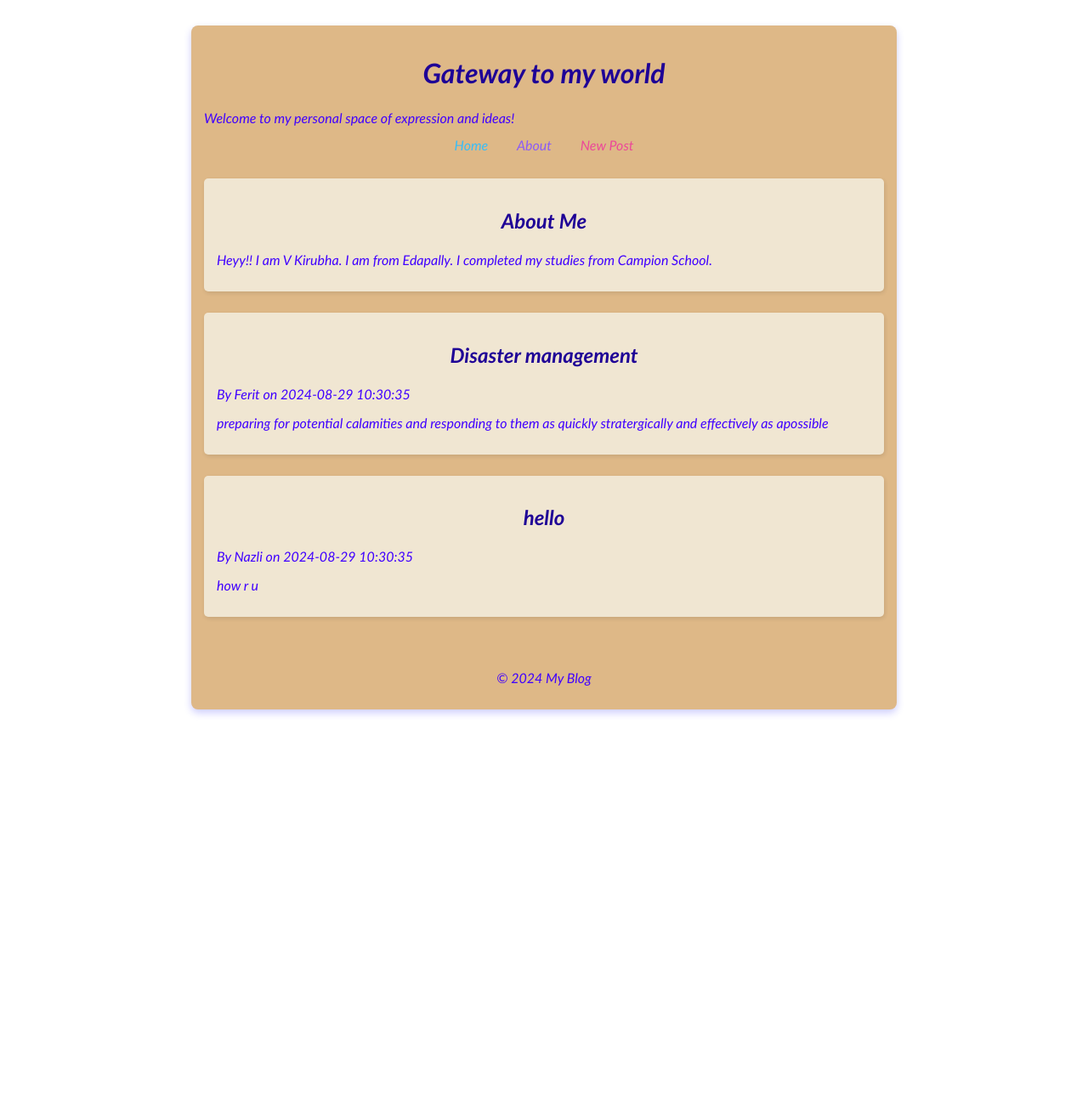
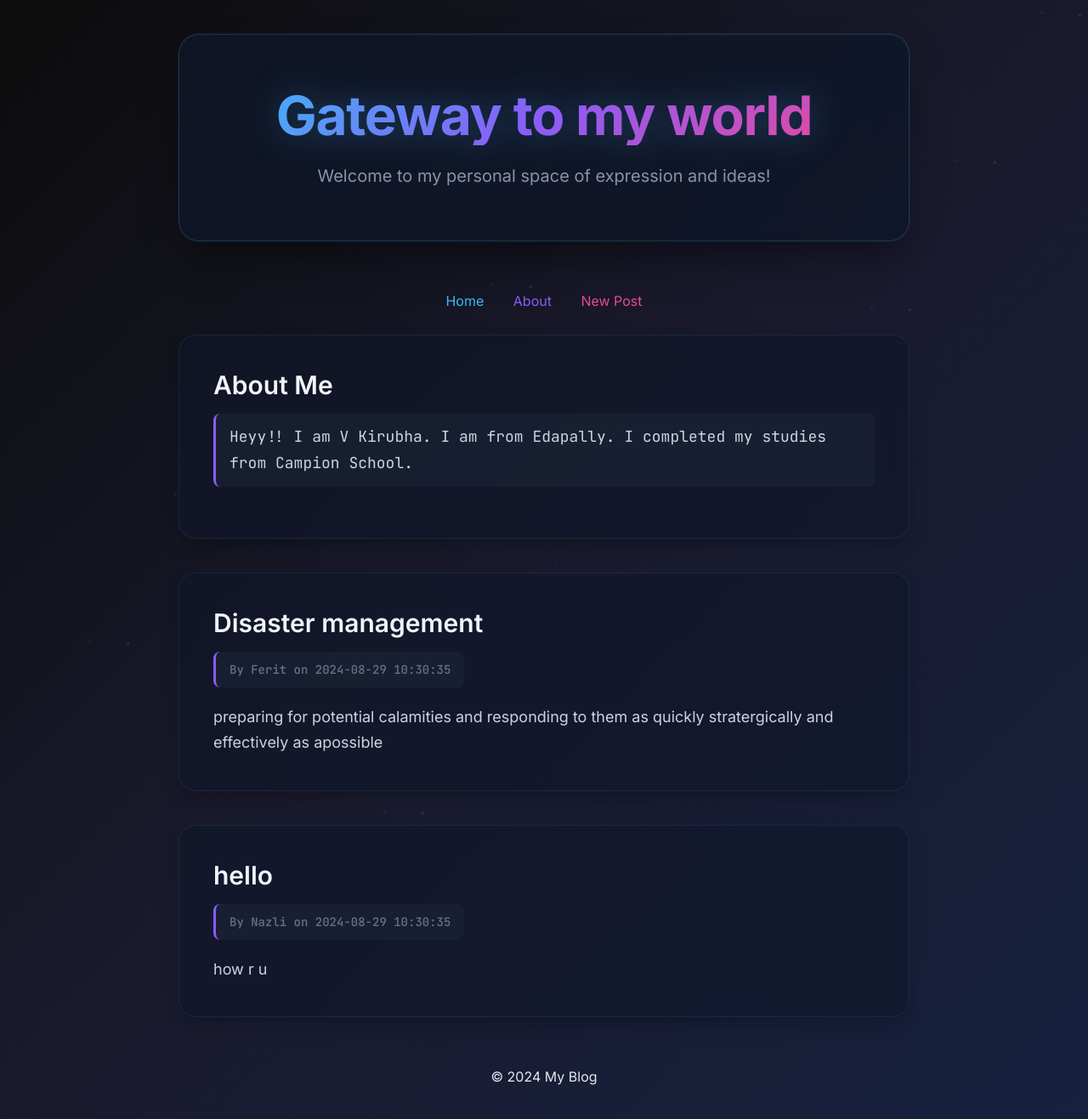
Before and after one commit to 3-stardust-7/QuillFlow, a Flask app: page / in a window 1280 px wide. Shown: the whole page at 85% size. Before the commit the page ends 842 px from the top, so only its background shows below. Run offline with Flask 3, Linux system fonts and the light colour scheme.

Commit message:
feat: Added consistent layout and styling using style.css

```diff
--- a/static/style.css
+++ b/static/style.css
@@ -1,31 +1,268 @@
-.container {
-    color: rgb(64, 0, 255);
-    padding: 15px;
-    background-color: burlywood;
-    font-family: 'Gill Sans', 'Gill Sans MT', Calibri, 'Trebuchet MS', sans-serif;
-    font-style: italic;
-    font-size: medium;
-    border-radius: 8px;
-    box-shadow: 0 4px 10px rgba(0, 0, 255, 0.2);
-    max-width: 800px;
-    margin: 30px auto;
+/* Import Google Fonts */
+@import url('https://fonts.googleapis.com/css2?family=Inter:wght@300;400;500;600;700&family=JetBrains+Mono:wght@400;500&display=swap');
+
+/* Reset and base styles */
+* {
+    margin: 0;
+    padding: 0;
+    box-sizing: border-box;
 }
 
-h1, h2 {
-    font-weight: bold;
-    text-align: center;
-    color: rgb(30, 0, 150);
+body {
+    background: linear-gradient(135deg, #0c0c0c 0%, #1a1a2e 50%, #16213e 100%);
+    min-height: 100vh;
+    font-family: 'Inter', sans-serif;
+    color: #e2e8f0;
+    overflow-x: hidden;
 }
 
-p {
-    line-height: 1.5;
-    margin: 10px 0;
+/* Animated background particles */
+body::before {
+    content: '';
+    position: fixed;
+    top: 0;
+    left: 0;
+    width: 100%;
+    height: 100%;
+    background-image:
+        radial-gradient(2px 2px at 20px 30px, rgba(56, 189, 248, 0.3), transparent),
+        radial-gradient(2px 2px at 40px 70px, rgba(139, 92, 246, 0.2), transparent),
+        radial-gradient(1px 1px at 90px 40px, rgba(236, 72, 153, 0.3), transparent),
+        radial-gradient(1px 1px at 130px 80px, rgba(34, 197, 94, 0.2), transparent);
+    background-repeat: repeat;
+    background-size: 200px 200px;
+    animation: float 20s ease-in-out infinite;
+    pointer-events: none;
+    z-index: -1;
 }
 
+@keyframes float {
+    0%, 100% { transform: translateY(0px) rotate(0deg); }
+    33% { transform: translateY(-30px) rotate(120deg); }
+    66% { transform: translateY(-60px) rotate(240deg); }
+}
+
+.container {
+    max-width: 900px;
+    margin: 0 auto;
+    padding: 40px 20px;
+    position: relative;
+    z-index: 1;
+}
+
+/* Header styling */
+header {
+    text-align: center;
+    margin-bottom: 60px;
+    padding: 60px 40px;
+    background: rgba(15, 23, 42, 0.8);
+    border-radius: 24px;
+    border: 1px solid rgba(56, 189, 248, 0.2);
+    backdrop-filter: blur(20px);
+    position: relative;
+    overflow: hidden;
+    box-shadow:
+        0 25px 50px -12px rgba(0, 0, 0, 0.5),
+        0 0 0 1px rgba(255, 255, 255, 0.05);
+    transition: all 0.3s ease;
+}
+
+header::before {
+    content: '';
+    position: absolute;
+    top: 0;
+    left: -100%;
+    width: 100%;
+    height: 100%;
+    background: linear-gradient(90deg, transparent, rgba(56, 189, 248, 0.1), transparent);
+    transition: left 0.6s ease;
+}
+
+header:hover::before {
+    left: 100%;
+}
+
+header:hover {
+    transform: translateY(-5px);
+    border-color: rgba(56, 189, 248, 0.4);
+    box-shadow:
+        0 35px 70px -12px rgba(0, 0, 0, 0.6),
+        0 0 0 1px rgba(255, 255, 255, 0.1);
+}
+
+h1 {
+    font-size: clamp(2.5rem, 5vw, 4rem);
+    font-weight: 700;
+    background: linear-gradient(135deg, #38bdf8, #8b5cf6, #ec4899);
+    background-clip: text;
+    -webkit-background-clip: text;
+    -webkit-text-fill-color: transparent;
+    margin-bottom: 20px;
+    letter-spacing: -0.02em;
+    line-height: 1.1;
+    animation: glow 3s ease-in-out infinite alternate;
+}
+
+@keyframes glow {
+    from { filter: drop-shadow(0 0 20px rgba(56, 189, 248, 0.3)); }
+    to { filter: drop-shadow(0 0 30px rgba(139, 92, 246, 0.4)); }
+}
+
+header p {
+    font-size: 1.25rem;
+    color: #94a3b8;
+    font-weight: 400;
+    line-height: 1.6;
+    max-width: 600px;
+    margin: 0 auto;
+    opacity: 0.9;
+}
+
+/* Post styling */
 .post {
-    margin-bottom: 25px;
-    padding: 15px;
-    background-color: #f0e6d2;
-    border-radius: 5px;
-    box-shadow: 1px 2px 5px rgba(0,0,0,0.1);
+    margin-bottom: 40px;
+    padding: 40px;
+    background: rgba(15, 23, 42, 0.6);
+    border-radius: 20px;
+    border: 1px solid rgba(56, 189, 248, 0.1);
+    backdrop-filter: blur(10px);
+    position: relative;
+    overflow: hidden;
+    transition: all 0.4s cubic-bezier(0.4, 0, 0.2, 1);
+    box-shadow:
+        0 10px 25px -5px rgba(0, 0, 0, 0.3),
+        0 0 0 1px rgba(255, 255, 255, 0.02);
 }
+
+.post::before {
+    content: '';
+    position: absolute;
+    top: 0;
+    left: 0;
+    right: 0;
+    height: 2px;
+    background: linear-gradient(90deg, #38bdf8, #8b5cf6, #ec4899, #22c55e);
+    background-size: 300% 100%;
+    animation: shimmer 3s ease-in-out infinite;
+    opacity: 0;
+    transition: opacity 0.3s ease;
+}
+
+.post:hover::before {
+    opacity: 1;
+}
+
+@keyframes shimmer {
+    0% { background-position: -300% 0; }
+    100% { background-position: 300% 0; }
+}
+
+.post:hover {
+    transform: translateY(-8px) scale(1.02);
+    border-color: rgba(56, 189, 248, 0.3);
+    box-shadow:
+        0 25px 50px -12px rgba(0, 0, 0, 0.5),
+        0 0 0 1px rgba(255, 255, 255, 0.05),
+        0 0 80px rgba(56, 189, 248, 0.1);
+}
+
+.post h2 {
+    font-size: 1.875rem;
+    font-weight: 600;
+    color: #f1f5f9;
+    margin-bottom: 16px;
+    line-height: 1.2;
+    transition: color 0.3s ease;
+}
+
+.post:hover h2 {
+    background: linear-gradient(135deg, #38bdf8, #8b5cf6);
+    background-clip: text;
+    -webkit-background-clip: text;
+    -webkit-text-fill-color: transparent;
+}
+
+.post p:first-of-type {
+    color: #64748b;
+    font-size: 0.875rem;
+    font-weight: 500;
+    font-family: 'JetBrains Mono', monospace;
+    margin-bottom: 20px;
+    padding: 12px 16px;
+    background: rgba(30, 41, 59, 0.5);
+    border-radius: 8px;
+    border-left: 3px solid #8b5cf6;
+    display: inline-block;
+}
+
+.post p:last-of-type {
+    font-size: 1.125rem;
+    line-height: 1.7;
+    color: #cbd5e1;
+    font-weight: 400;
+}
+
+/* Responsive design */
+@media (max-width: 768px) {
+    .container {
+        padding: 20px 15px;
+    }
+
+    header {
+        padding: 40px 20px;
+        margin-bottom: 40px;
+    }
+
+    h1 {
+        font-size: 2.5rem;
+    }
+
+    header p {
+        font-size: 1.125rem;
+    }
+
+    .post {
+        padding: 30px 20px;
+        margin-bottom: 30px;
+    }
+
+    .post h2 {
+        font-size: 1.5rem;
+    }
+}
+
+/* Smooth scrolling */
+html {
+    scroll-behavior: smooth;
+}
+
+/* Selection styling */
+::selection {
+    background: rgba(56, 189, 248, 0.3);
+    color: #f1f5f9;
+}
+
+/* Focus states for accessibility */
+.post:focus-within {
+    outline: 2px solid #38bdf8;
+    outline-offset: 2px;
+}
+
+/* Loading animation for posts */
+.post {
+    animation: slideUp 0.6s ease-out forwards;
+    opacity: 0;
+    transform: translateY(30px);
+}
+
+.post:nth-child(1) { animation-delay: 0.1s; }
+.post:nth-child(2) { animation-delay: 0.2s; }
+.post:nth-child(3) { animation-delay: 0.3s; }
+.post:nth-child(4) { animation-delay: 0.4s; }
+
+@keyframes slideUp {
+    to {
+        opacity: 1;
+        transform: translateY(0);
+    }
+}
```
